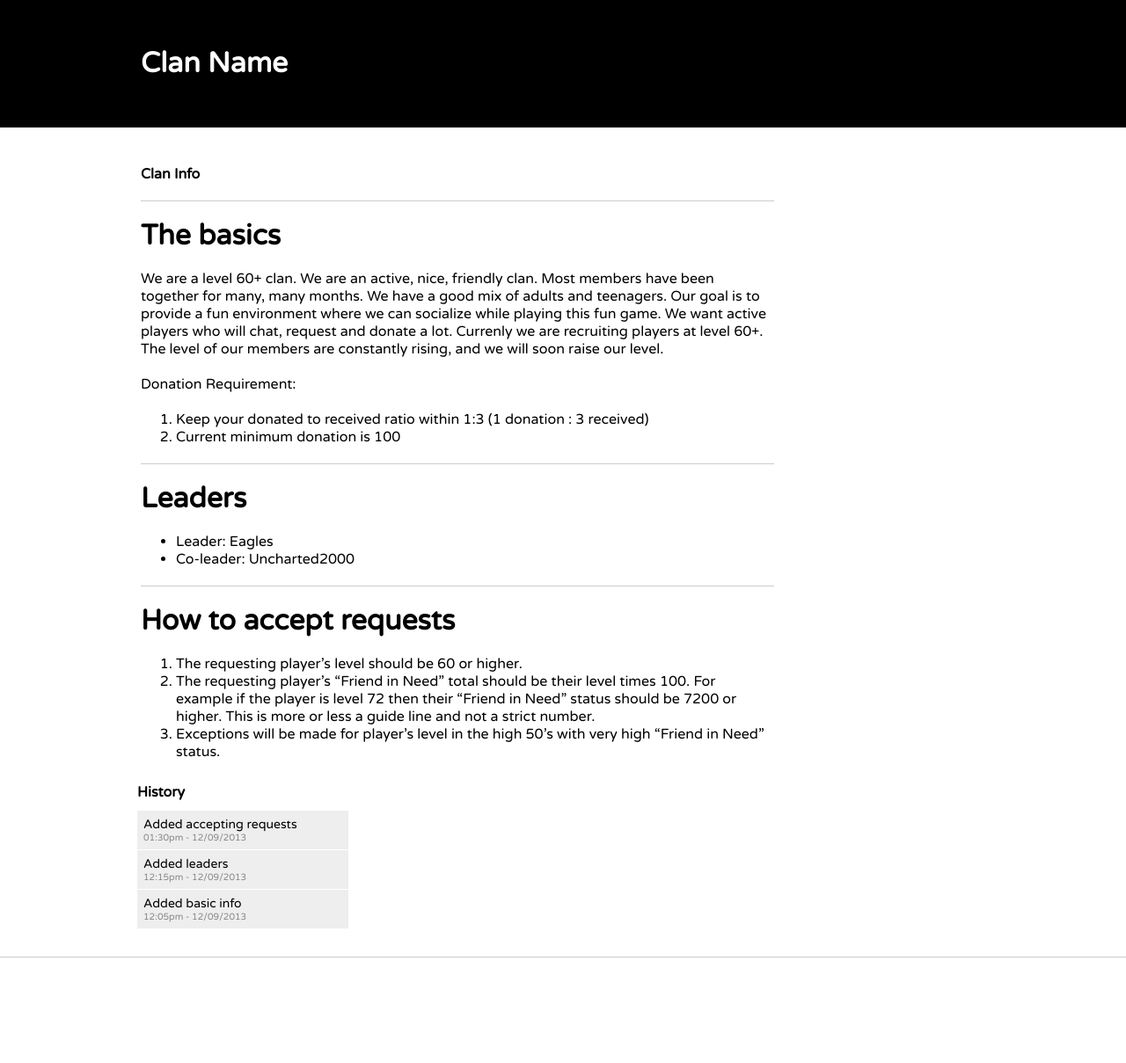
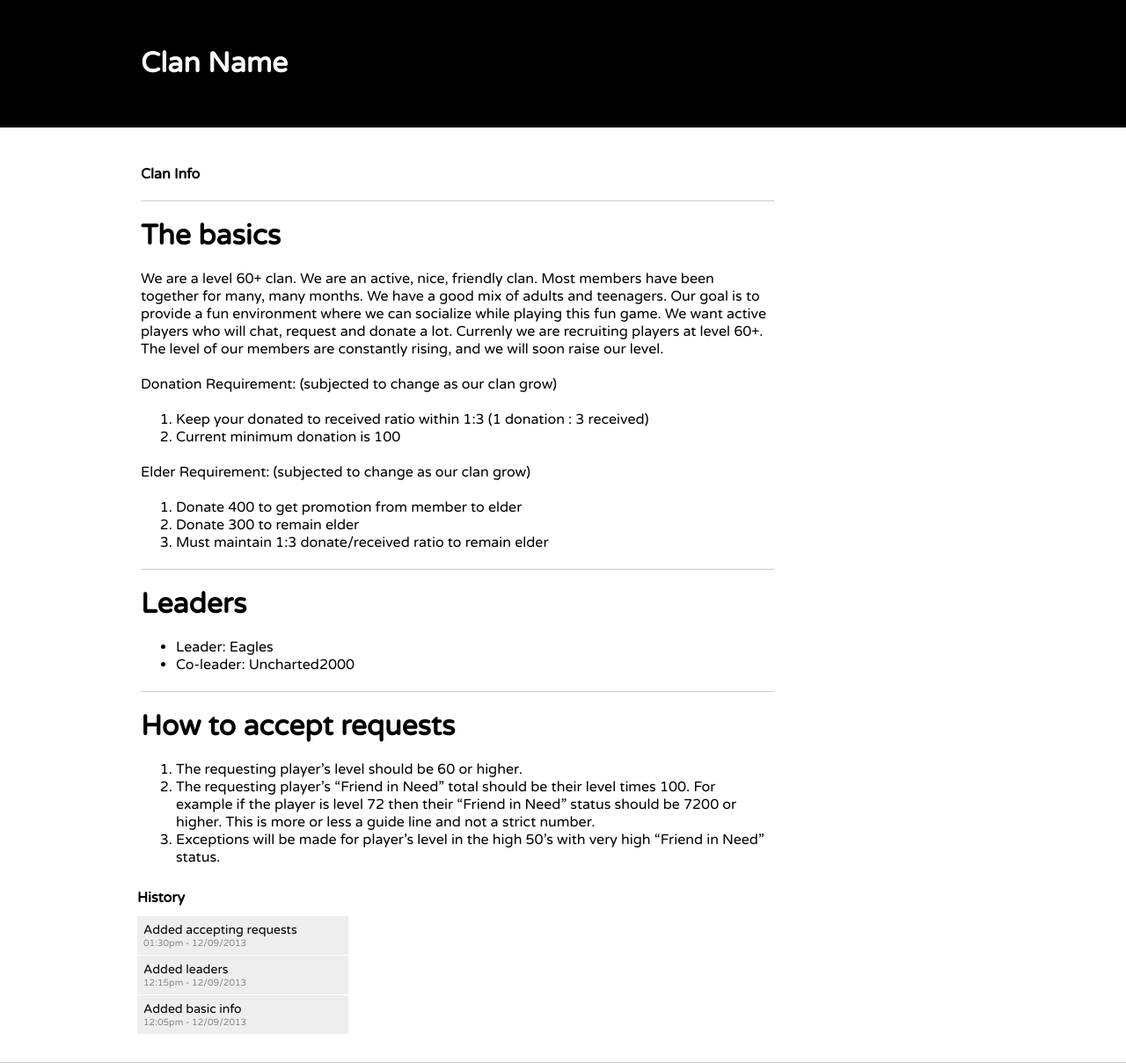
Before and after one commit to himedlooff/proto-clashers, a Jekyll site: the page built from clan-name/index.md, in a window 1280 px wide. Shown: the whole page at 88% size. Built offline with Jekyll 4.4.1, drawn with Linux system fonts in a browser that asks for light colours; Markdown is read by kramdown in place of the engine named in the settings; before the commit the page ends 1089 px from its top, so only the background shows below that.

Commit message:
added elder requirement

```diff
--- a/clan-name/index.md
+++ b/clan-name/index.md
@@ -7,9 +7,16 @@ published: true
 
 We are a level 60+ clan. We are an active, nice, friendly clan.  Most members have been together for many, many months. We have a good mix of adults and teenagers. Our goal is to provide a fun environment where we can socialize while playing this fun game. We want active players who will chat, request and donate a lot. Currenly we are recruiting players at level 60+. The level of our members are constantly rising, and we will soon raise our level.
 
-Donation Requirement:
+Donation Requirement: (subjected to change as our clan grow)
+
 1. Keep your donated to received ratio within 1:3 (1 donation : 3 received)
 2. Current minimum donation is 100
+
+Elder Requirement:  (subjected to change as our clan grow)
+
+1. Donate 400 to get promotion from member to elder
+2. Donate 300 to remain elder
+3. Must maintain 1:3 donate/received ratio to remain elder
 
 # Leaders
 
```
